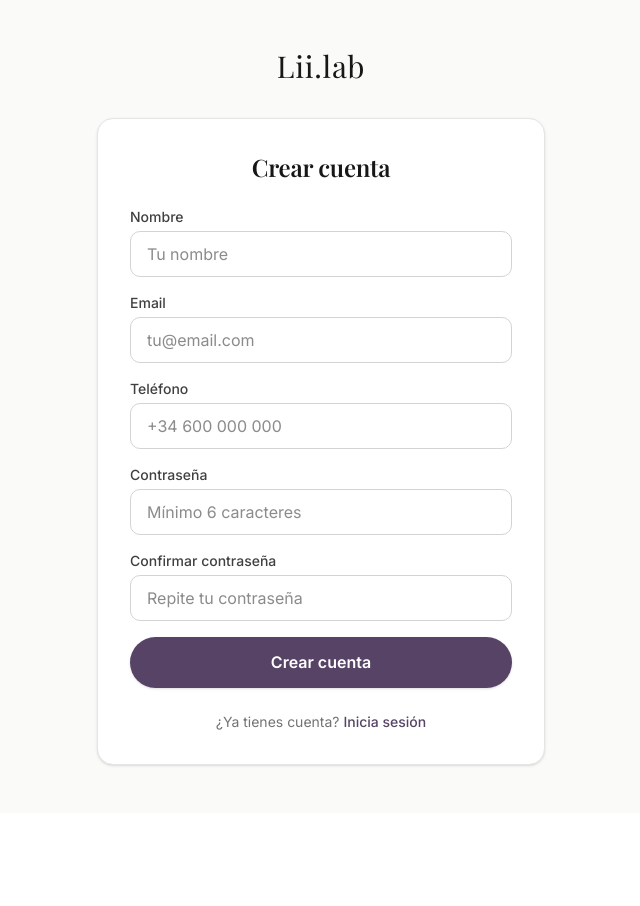
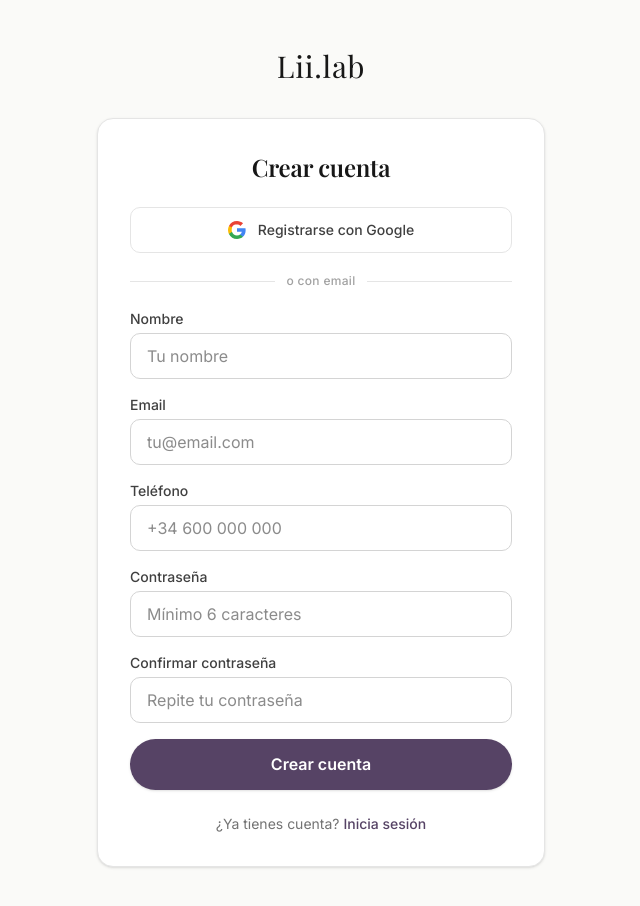
Before and after one commit to Julia-proj/lii.lab-91, a Next.js app: page /register in a window 1280 px wide. Shown: the top 906 px of the page, without its empty margins (319-959 px from the left). Before the commit the page ends 813 px from the top, so only its background shows below. Built offline with nearby package versions, Linux system fonts and the light colour scheme; a web font is replaced by a local one.

Commit message:
feat: add Google OAuth login/register with role-based redirect

```diff
--- a/app/(app)/dashboard/layout.tsx
+++ b/app/(app)/dashboard/layout.tsx
@@ -8,6 +8,7 @@ export default async function DashboardLayout({ children }: { children: React.Re
   let session = null
   try { session = await auth() } catch { /* ignore */ }
   if (!session) redirect('/login')
+  if (session.user?.role === 'admin') redirect('/admin')
 
   const firstName = session.user?.name?.split(' ')[0] || 'Hola'
   const initial = firstName[0]?.toUpperCase() || '?'
--- a/app/(auth)/login/page.tsx
+++ b/app/(auth)/login/page.tsx
@@ -7,6 +7,7 @@ import { signIn, getSession } from 'next-auth/react'
 import { useRouter } from 'next/navigation'
 import Link from 'next/link'
 import { loginSchema, type LoginInput } from '@/shared/validators'
+import { GoogleSignInButton } from '@/components/auth/google-sign-in-button'
 
 function LoginForm() {
   const router = useRouter()
@@ -47,6 +48,17 @@ function LoginForm() {
     <div className="bg-white rounded-2xl shadow-sm border border-neutral-200 p-6 sm:p-8">
       <h1 className="font-serif text-2xl text-center mb-6">Iniciar sesión</h1>
 
+      {/* Google OAuth */}
+      <GoogleSignInButton callbackUrl="/dashboard" />
+
+      {/* Divider */}
+      <div className="flex items-center gap-3 my-5">
+        <div className="flex-1 h-px bg-neutral-200" />
+        <span className="text-xs text-neutral-400 font-medium tracking-wide">o</span>
+        <div className="flex-1 h-px bg-neutral-200" />
+      </div>
+
+      {/* Credentials form */}
       <form onSubmit={handleSubmit(onSubmit)} className="space-y-4">
         {errors.root && (
           <div className="bg-red-50 border border-red-200 text-red-700 text-sm rounded-lg px-4 py-3">
--- a/app/(auth)/register/page.tsx
+++ b/app/(auth)/register/page.tsx
@@ -7,11 +7,12 @@ import { signIn } from 'next-auth/react'
 import { useRouter, useSearchParams } from 'next/navigation'
 import Link from 'next/link'
 import { registerFormSchema, type RegisterFormInput } from '@/shared/validators'
+import { GoogleSignInButton } from '@/components/auth/google-sign-in-button'
 
 function RegisterForm() {
   const router = useRouter()
   const searchParams = useSearchParams()
-  const callbackUrl = searchParams.get('callbackUrl') || '/'
+  const callbackUrl = searchParams.get('callbackUrl') || '/dashboard'
 
   const {
     register,
@@ -62,6 +63,16 @@ function RegisterForm() {
   return (
     <div className="bg-white rounded-2xl shadow-sm border border-neutral-200 p-8">
       <h1 className="font-serif text-2xl text-center mb-6">Crear cuenta</h1>
+
+      {/* Google OAuth */}
+      <GoogleSignInButton callbackUrl={callbackUrl} label="Registrarse con Google" />
+
+      {/* Divider */}
+      <div className="flex items-center gap-3 my-5">
+        <div className="flex-1 h-px bg-neutral-200" />
+        <span className="text-xs text-neutral-400 font-medium tracking-wide">o con email</span>
+        <div className="flex-1 h-px bg-neutral-200" />
+      </div>
 
       <form onSubmit={handleSubmit(onSubmit)} className="space-y-4">
         {errors.root && (
--- /dev/null
+++ b/frontend/components/auth/google-sign-in-button.tsx
@@ -0,0 +1,69 @@
+'use client'
+
+import { useState } from 'react'
+import { signIn } from 'next-auth/react'
+
+interface GoogleSignInButtonProps {
+  callbackUrl?: string
+  label?: string
+}
+
+export function GoogleSignInButton({
+  callbackUrl = '/dashboard',
+  label = 'Continuar con Google',
+}: GoogleSignInButtonProps) {
+  const [isLoading, setIsLoading] = useState(false)
+
+  const handleClick = async () => {
+    setIsLoading(true)
+    await signIn('google', { callbackUrl })
+    // No need to reset — OAuth causes a hard redirect
+  }
+
+  return (
+    <button
+      type="button"
+      onClick={handleClick}
+      disabled={isLoading}
+      className="
+        w-full flex items-center justify-center gap-3
+        bg-white border border-neutral-200
+        hover:border-neutral-300 hover:shadow-md
+        text-neutral-700 text-sm font-medium
+        rounded-lg py-3 px-4
+        transition-all duration-200
+        disabled:opacity-60 disabled:cursor-not-allowed
+      "
+    >
+      {isLoading ? (
+        <span className="w-5 h-5 border-2 border-neutral-200 border-t-neutral-500 rounded-full animate-spin" />
+      ) : (
+        <GoogleLogo />
+      )}
+      <span>{isLoading ? 'Redirigiendo...' : label}</span>
+    </button>
+  )
+}
+
+function GoogleLogo() {
+  return (
+    <svg width="18" height="18" viewBox="0 0 18 18" aria-hidden="true">
+      <path
+        fill="#4285F4"
+        d="M17.64 9.205c0-.639-.057-1.252-.164-1.841H9v3.481h4.844a4.14 4.14 0 0 1-1.796 2.716v2.259h2.908c1.702-1.567 2.684-3.875 2.684-6.615z"
+      />
+      <path
+        fill="#34A853"
+        d="M9 18c2.43 0 4.467-.806 5.956-2.18l-2.908-2.259c-.806.54-1.837.86-3.048.86-2.344 0-4.328-1.584-5.036-3.711H.957v2.332A8.997 8.997 0 0 0 9 18z"
+      />
+      <path
+        fill="#FBBC05"
+        d="M3.964 10.71A5.41 5.41 0 0 1 3.682 9c0-.593.102-1.17.282-1.71V4.958H.957A8.996 8.996 0 0 0 0 9c0 1.452.348 2.827.957 4.042l3.007-2.332z"
+      />
+      <path
+        fill="#EA4335"
+        d="M9 3.58c1.321 0 2.508.454 3.44 1.345l2.582-2.58C13.463.891 11.426 0 9 0A8.997 8.997 0 0 0 .957 4.958L3.964 6.29C4.672 4.163 6.656 3.58 9 3.58z"
+      />
+    </svg>
+  )
+}
```
